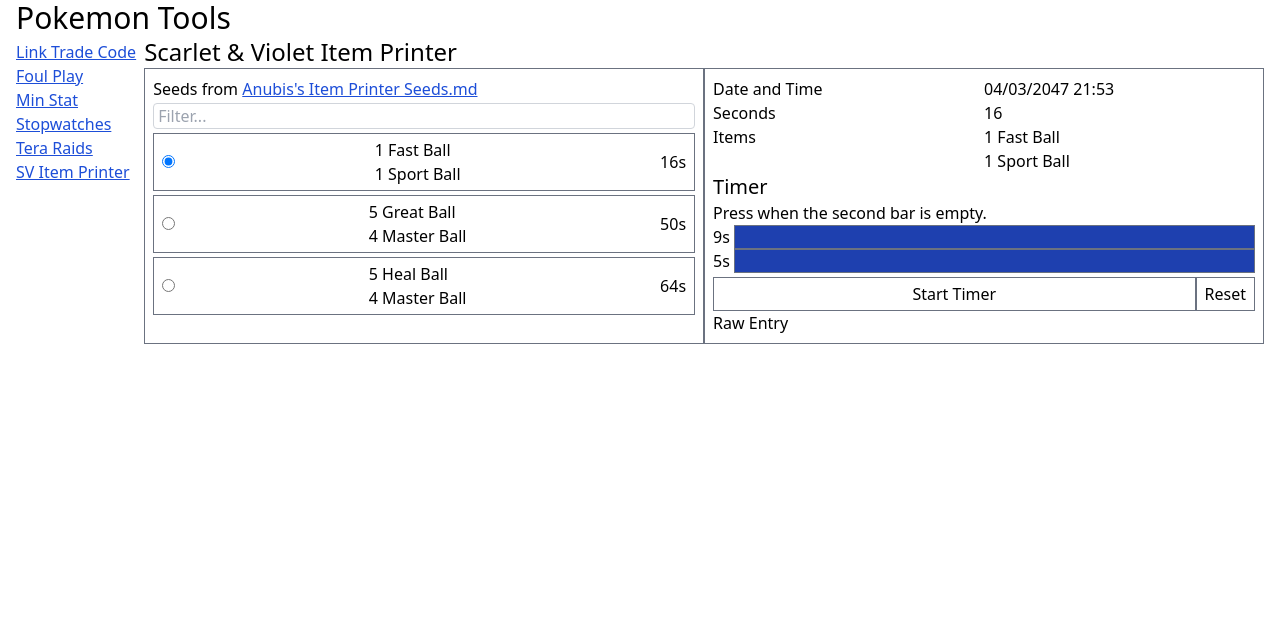
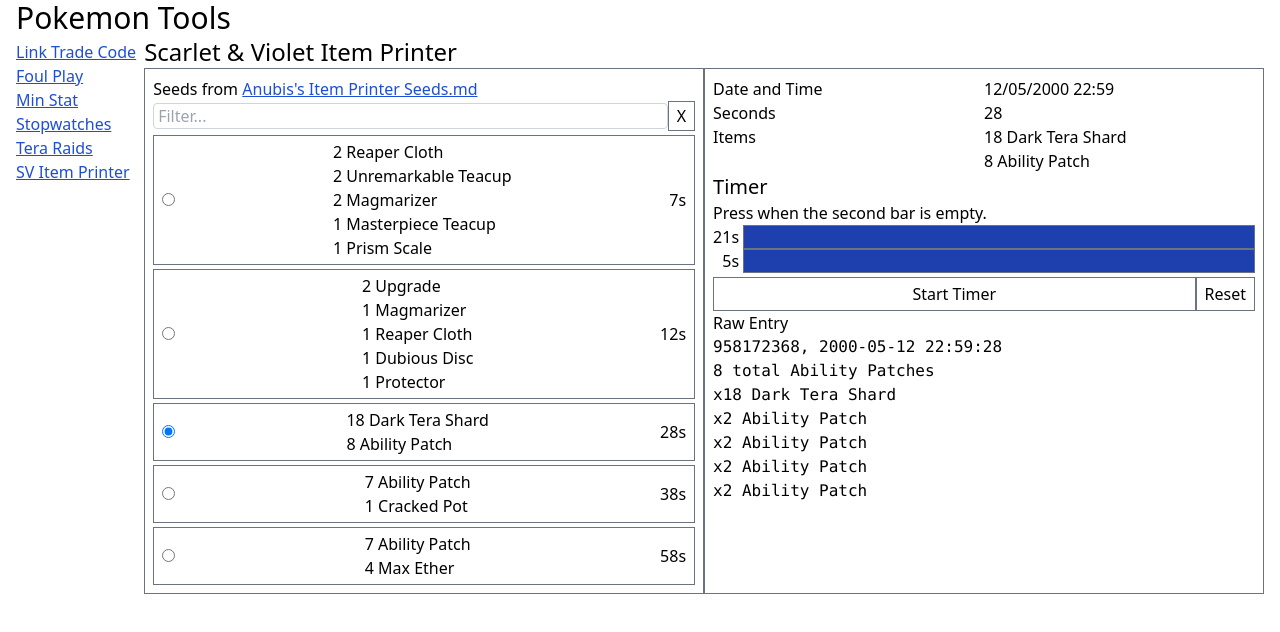
Before and after one commit to nick-ng/pokemon-tools, a React (Vite) app: page /sv-item-printer in a window 1280 px wide. Shown: the top 632 px of the page. Built offline with nearby package versions, Linux system fonts and the light colour scheme.

Commit message:
wip: import item printer targets

```diff
--- /dev/null
+++ b/src/components/sv-item-printer/chosen-target.tsx
@@ -0,0 +1,122 @@
+import type { SvItemPrinterTarget } from "../../schemas";
+
+import { useEffect, useState, useRef } from "react";
+import { useOptions } from "../../hooks/options-context";
+import { getTimerData } from "./utils";
+
+type ChosenTargetProps = {
+	chosenTarget: SvItemPrinterTarget;
+};
+
+export default function ChosenTarget({ chosenTarget }: ChosenTargetProps) {
+	const { options } = useOptions();
+	const [timerRunning, setTimerRunning] = useState(false);
+	const startButtonRef = useRef<HTMLButtonElement | null>(null);
+
+	const timerData = getTimerData(chosenTarget.timestamp, options.svItemPrinterMinSeconds);
+	const totalDelaySeconds = timerData.delaySeconds - options.svItemPrinterAdjustSeconds;
+	const barBMaxSeconds = 5;
+	const barASeconds = totalDelaySeconds - barBMaxSeconds;
+	const barBSeconds = Math.min(barBMaxSeconds, totalDelaySeconds);
+
+	useEffect(() => {
+		const startTimer = (kbEvent: KeyboardEvent) => {
+			if (kbEvent.key === " ") {
+				setTimerRunning(true);
+			}
+		};
+
+		document.addEventListener("keydown", startTimer);
+
+		return () => {
+			document.removeEventListener("keydown", startTimer);
+		};
+	}, []);
+	return (
+		<>
+			{" "}
+			<div className="grid grid-cols-2">
+				<div>Date and Time</div>
+				<div>{timerData.dmyString}</div>
+				<div>Seconds</div>
+				<div>{timerData.delaySeconds}</div>
+
+				<div>Items</div>
+				<div>
+					<ul>
+						{chosenTarget.itemList.map((item) => (
+							<li key={item.item}>
+								{item.quantity} {item.item}
+							</li>
+						))}
+					</ul>
+				</div>
+			</div>
+			<h3>Timer</h3>
+			{barASeconds > 0 ? (
+				<p>Press when the second bar is empty.</p>
+			) : (
+				<p>Press when the bar is empty.</p>
+			)}
+			<div className="grid grid-cols-[min-content_1fr] gap-x-1">
+				{barASeconds > 0 && (
+					<>
+						<div className="text-right">{barASeconds}s</div>
+						<div className="border border-gray-500">
+							<div
+								className={`h-full bg-blue-800 text-right ease-linear ${
+									timerRunning ? "transition-all" : "transition-none"
+								}`}
+								style={{
+									width: timerRunning ? "0" : "100%",
+									transitionDuration: timerRunning ? `${barASeconds}s` : "0",
+								}}
+							></div>
+						</div>
+					</>
+				)}
+				<div className="text-right">{barBSeconds}s</div>
+				<div className="border border-gray-500">
+					<div
+						className={`h-full bg-blue-800 text-right ease-linear ${
+							timerRunning ? "transition-all" : "transition-none"
+						}`}
+						style={{
+							width: timerRunning ? "0" : "100%",
+							transitionDelay: timerRunning ? `${Math.max(0, barASeconds)}s` : "0",
+							transitionDuration: timerRunning ? `${barBSeconds}s` : "0",
+						}}
+					></div>
+				</div>
+			</div>
+			<div className="mt-1 flex flex-row">
+				<button
+					className="grow border border-gray-500 py-1 px-2"
+					type="button"
+					ref={startButtonRef}
+					onClick={() => {
+						setTimerRunning(true);
+					}}
+				>
+					Start Timer
+				</button>
+				<button
+					className="border border-gray-500 py-1 px-2"
+					type="button"
+					onClick={(event) => {
+						setTimerRunning(false);
+						if (startButtonRef.current) {
+							startButtonRef.current.focus();
+						}
+					}}
+				>
+					Reset
+				</button>
+			</div>
+			<div>
+				<h4>Raw Entry</h4>
+				<pre>{chosenTarget.raw}</pre>
+			</div>
+		</>
+	);
+}
--- a/src/components/sv-item-printer/index.tsx
+++ b/src/components/sv-item-printer/index.tsx
@@ -1,80 +1,41 @@
 import type { SvItemPrinterTarget } from "../../schemas";
 
+import { useEffect, useState } from "react";
 import { useOptions } from "../../hooks/options-context";
-import { useEffect, useState, useRef } from "react";
-import { getTimerData } from "./utils";
+import { SvItemPrinterTargetSchema } from "../../schemas";
 import PrintTarget from "./print-target";
-
-const targets: SvItemPrinterTarget[] = [
-	{
-		timestamp: 2435349196,
-		printType: "ball-lotto",
-		itemList: [
-			{ item: "Fast Ball", quantity: 1 },
-			{ item: "Sport Ball", quantity: 1 },
-		],
-		raw: "",
-	},
-	{
-		timestamp: 2703495290,
-		printType: "ball-lotto",
-		itemList: [
-			{ item: "Great Ball", quantity: 5 },
-			{ item: "Master Ball", quantity: 4 },
-		],
-		raw: `2703495290, 2055-09-02 10:54:50
-x1 Master Ball
-x1 Master Ball
-x5 Great Ball
-x1 Master Ball
-x1 Master Ball`,
-	},
-	{
-		timestamp: 2681864404,
-		printType: "ball-lotto",
-		itemList: [
-			{ item: "Heal Ball", quantity: 5 },
-			{ item: "Master Ball", quantity: 4 },
-		],
-		raw: `2681864404, 2054-12-26 02:20:04
-x5 Heal Ball
-x1 Master Ball
-x1 Master Ball
-x1 Master Ball
-x1 Master Ball`,
-	},
-];
+import ChosenTarget from "./chosen-target";
 
 export default function SvItemPrinter() {
 	const { options, setOptions } = useOptions();
-	const [timerRunning, setTimerRunning] = useState(false);
+	const [targets, setTargets] = useState<SvItemPrinterTarget[]>([]);
 	const [filterString, setFilterString] = useState("");
 	const [isMobileChooserOpen, setIsMobileChooserOpen] = useState(false);
-	const startButtonRef = useRef<HTMLButtonElement | null>(null);
 
+	// @todo(nick-ng): use the seed or something so we can filter the results
 	const chosenTarget = targets[options.svItemPrinterChosenTarget];
 
-	const timerData = getTimerData(chosenTarget.timestamp, options.svItemPrinterMinSeconds);
-	const totalDelaySeconds = timerData.delaySeconds - options.svItemPrinterAdjustSeconds;
-
-	const barBMaxSeconds = 5;
-
-	const barASeconds = totalDelaySeconds - barBMaxSeconds;
-	const barBSeconds = Math.min(barBMaxSeconds, totalDelaySeconds);
-
 	useEffect(() => {
-		const startTimer = (kbEvent: KeyboardEvent) => {
-			if (kbEvent.key === " ") {
-				setTimerRunning(true);
+		const abortController = new AbortController();
+		const fetchTargets = async () => {
+			setTargets([]);
+			try {
+				const resR = await fetch("/item-printer-regular.json", { signal: abortController.signal });
+				const resJson = await resR.json();
+				const tempTargets = SvItemPrinterTargetSchema.array().parse(resJson);
+				console.log("tempTargets[0]", tempTargets[0]);
+				setTargets((prev) => prev.concat(tempTargets));
+			} catch (e) {
+				console.error(e);
 			}
 		};
 
-		document.addEventListener("keydown", startTimer);
+		fetchTargets();
 
 		return () => {
-			document.removeEventListener("keydown", startTimer);
+			abortController.abort();
 		};
-	});
+	}, []);
 
 	return (
 		<div className="w-full">
@@ -91,8 +52,9 @@
 					}}
 				>
 					<summary>Item Printer Seeds</summary>
+					<div className="flex flex-row">
 						<input
-						className="mb-1 w-full px-1"
+							className="mb-1 w-full grow px-1"
 							type="text"
 							value={filterString}
 							placeholder="Filter..."
@@ -100,8 +62,18 @@
 								setFilterString(event.currentTarget.value);
 							}}
 						/>
+						<button
+							className="grow-0 border border-gray-500 px-2"
+							type="button"
+							onClick={() => {
+								setFilterString("");
+							}}
+						>
+							X
+						</button>
+					</div>
 					<div className="mb-2 flex flex-col items-stretch gap-1">
-						{targets.map((t, index) => (
+						{targets.slice(0, filterString ? targets.length : 5).map((t, index) => (
 							<PrintTarget
 								key={t.timestamp}
 								target={t}
@@ -113,7 +85,6 @@
 									setOptions({
 										svItemPrinterChosenTarget: index,
 									});
-									setTimerRunning(false);
 									setIsMobileChooserOpen(false);
 								}}
 							/>
@@ -130,8 +101,9 @@
 							Anubis's Item Printer Seeds.md
 						</a>
 					</p>
+					<div className="mb-1 flex flex-row">
 						<input
-						className="mb-1 w-full px-1"
+							className="grow px-1"
 							type="text"
 							value={filterString}
 							placeholder="Filter..."
@@ -139,8 +111,18 @@
 								setFilterString(event.currentTarget.value);
 							}}
 						/>
+						<button
+							className="grow-0 border border-gray-500 px-2"
+							type="button"
+							onClick={() => {
+								setFilterString("");
+							}}
+						>
+							X
+						</button>
+					</div>
 					<div className="flex flex-col items-stretch gap-1">
-						{targets.map((t, index) => (
+						{targets.slice(0, filterString ? targets.length : 5).map((t, index) => (
 							<PrintTarget
 								key={t.timestamp}
 								target={t}
@@ -151,99 +133,17 @@
 									setOptions({
 										svItemPrinterChosenTarget: index,
 									});
-									setTimerRunning(false);
-
-									if (startButtonRef.current) {
-										startButtonRef.current.focus();
-									}
 								}}
 							/>
 						))}
 					</div>
 				</div>
 				<div className="border border-gray-500 p-2">
-					<div className="grid grid-cols-2">
-						<div>Date and Time</div>
-						<div>{timerData.dmyString}</div>
-						<div>Seconds</div>
-						<div>{timerData.delaySeconds}</div>
-
-						<div>Items</div>
-						<div>
-							<ul>
-								{chosenTarget.itemList.map((item) => (
-									<li key={item.item}>
-										{item.quantity} {item.item}
-									</li>
-								))}
-							</ul>
-						</div>
-					</div>
-					<h3>Timer</h3>
-					{barASeconds > 0 ? (
-						<p>Press when the second bar is empty.</p>
+					{chosenTarget ? (
+						<ChosenTarget key={chosenTarget.timestamp} chosenTarget={chosenTarget} />
 					) : (
-						<p>Press when the bar is empty.</p>
+						<div></div>
 					)}
-					<div className="grid grid-cols-[min-content_1fr] gap-x-1">
-						{barASeconds > 0 && (
-							<>
-								<div className="text-right">{barASeconds}s</div>
-								<div className="border border-gray-500">
-									<div
-										className={`h-full bg-blue-800 text-right ease-linear ${
-											timerRunning ? "transition-all" : "transition-none"
-										}`}
-										style={{
-											width: timerRunning ? "0" : "100%",
-											transitionDuration: timerRunning ? `${barASeconds}s` : "0",
-										}}
-									></div>
-								</div>
-							</>
-						)}
-						<div className="text-right">{barBSeconds}s</div>
-						<div className="border border-gray-500">
-							<div
-								className={`h-full bg-blue-800 text-right ease-linear ${
-									timerRunning ? "transition-all" : "transition-none"
-								}`}
-								style={{
-									width: timerRunning ? "0" : "100%",
-									transitionDelay: timerRunning ? `${Math.max(0, barASeconds)}s` : "0",
-									transitionDuration: timerRunning ? `${barBSeconds}s` : "0",
-								}}
-							></div>
-						</div>
-					</div>
-					<div className="mt-1 flex flex-row">
-						<button
-							className="grow border border-gray-500 py-1 px-2"
-							type="button"
-							ref={startButtonRef}
-							onClick={() => {
-								setTimerRunning(true);
-							}}
-						>
-							Start Timer
-						</button>
-						<button
-							className="border border-gray-500 py-1 px-2"
-							type="button"
-							onClick={(event) => {
-								setTimerRunning(false);
-								if (startButtonRef.current) {
-									startButtonRef.current.focus();
-								}
-							}}
-						>
-							Reset
-						</button>
-					</div>
-					<div>
-						<h4>Raw Entry</h4>
-						<pre>{chosenTarget.raw}</pre>
-					</div>
 				</div>
 			</div>
 		</div>
```
Lines whose indentation alone changed are shown as unchanged.
